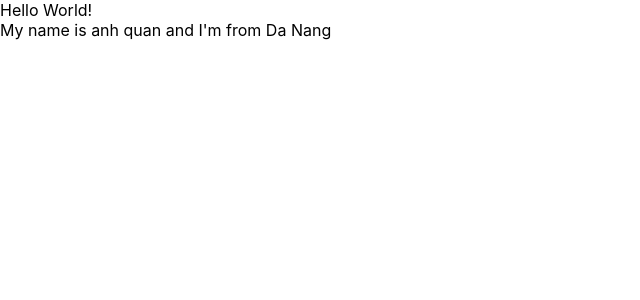
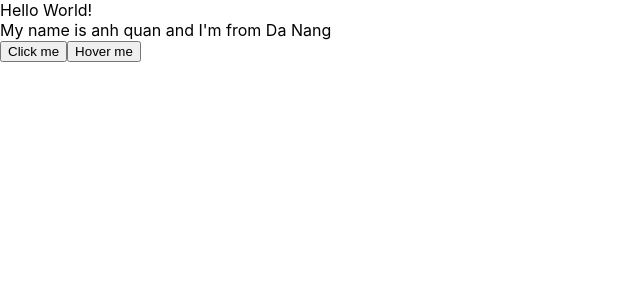
Before and after one commit to anhquan74-dev/learn-react-hoidanit, a React (Create React App) app: page / in a window 1280 px wide. Shown: the top 300 px of the page, without its empty margins (0-640 px from the left). Built offline with nearby package versions, Linux system fonts and the light colour scheme.

Commit message:
video 19

```diff
--- a/src/components/MyComponent.js
+++ b/src/components/MyComponent.js
@@ -6,8 +6,23 @@ class MyComponent extends React.Component {
         city: "Da Nang",
         age: 24,
     };
+
+    handleClick(e) {
+        console.log(e, e.target)
+        console.log(e.target.innerText)
+    }
+
+    handleMouseOver(e) {
+        console.log(e.pageX)
+    }
+
     render() {
-        return <div> My name is {this.state.name} and I'm from {this.state.city}</div>;
+        return (<div>
+            My name is {this.state.name} and I'm from {this.state.city}
+            <br />
+            <button onClick={this.handleClick}>Click me</button>
+            <button onMouseOver={this.handleMouseOver}>Hover me</button>
+        </div>);
     }
 }
 
```
